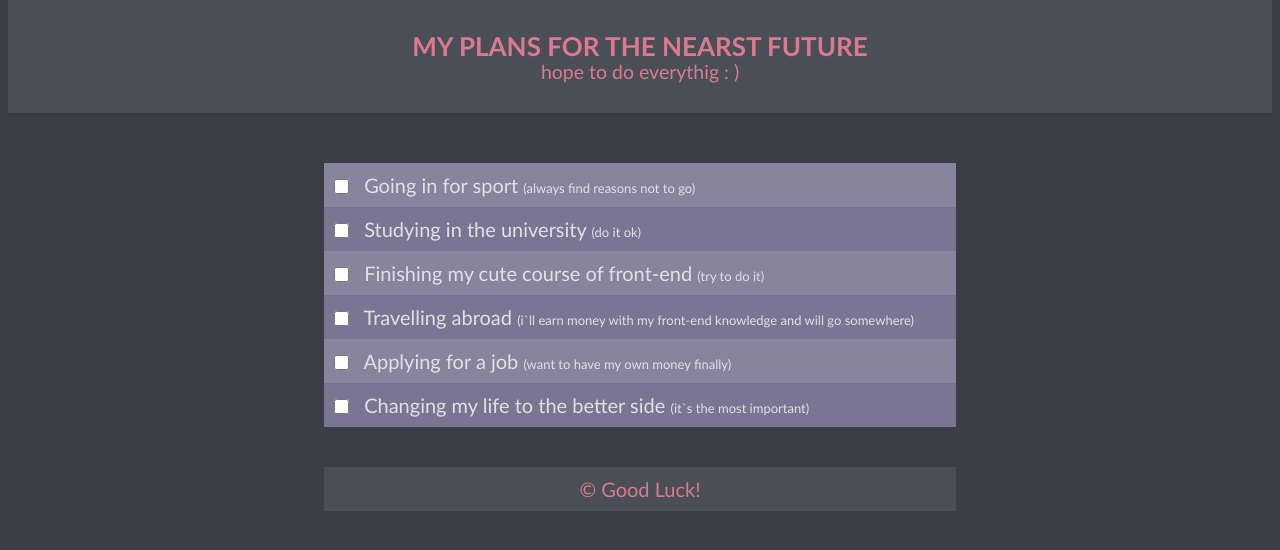
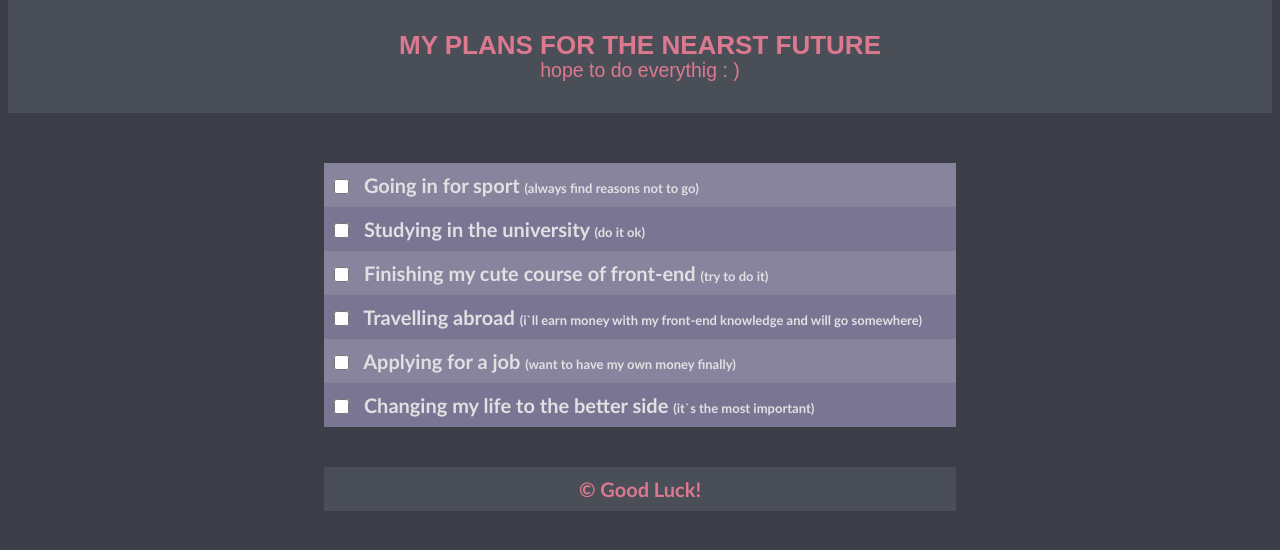
Before and after one commit to tanushatko/listing, a plain HTML site: page index.html in a window 1280 px wide. Drawn offline with Linux system fonts and the light colour scheme.

Commit message:
change css

```diff
--- a/style.css
+++ b/style.css
@@ -1,5 +1,6 @@
 body{
 	background-color: #3B3E47;
+	font-weight: bold;
     }
 
 *{
@@ -10,7 +11,7 @@ body{
 	height: 100px;
 	background-color: #4A4E57;
 	color:#DC798F;
-	font-family: 'Trebuchet MS', Trebuchet, Arial, sans-serif;
+	font-family: sans-serif;
 	text-align: center;
 	margin:0px;
 	margin-top:-20px;
```
